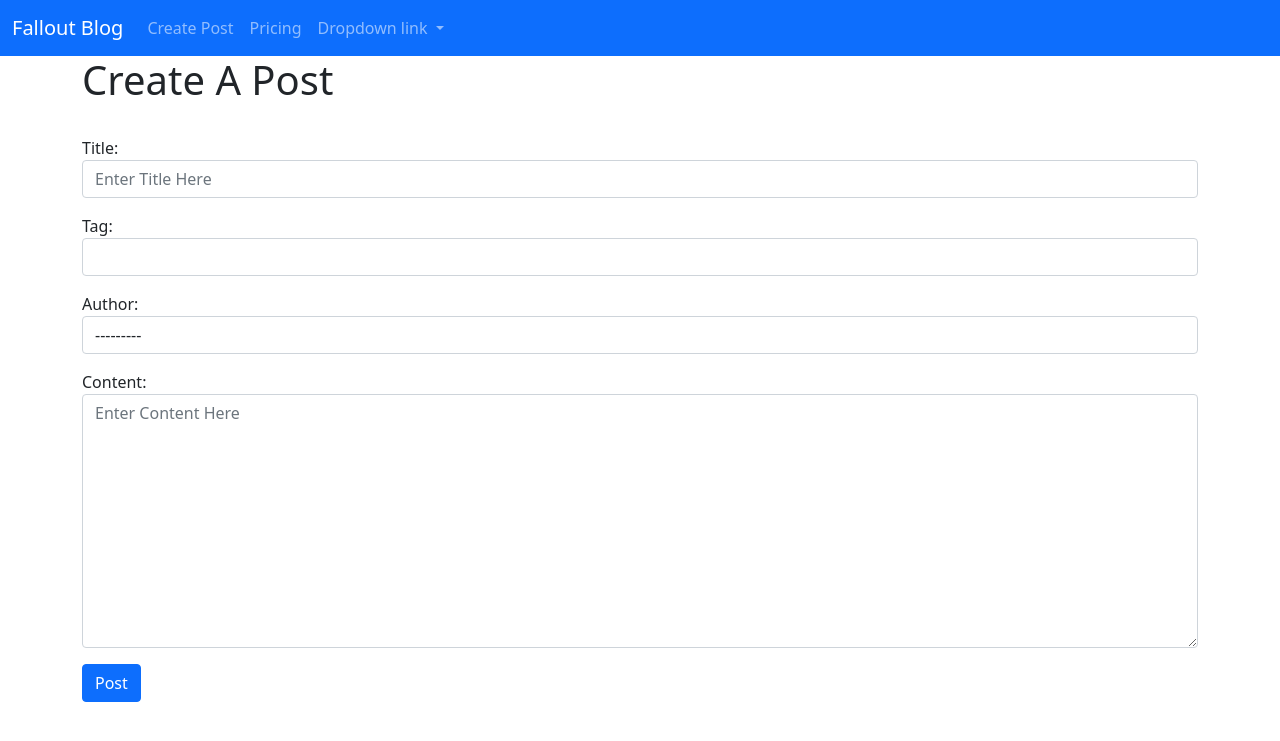
After one commit to Code-Institute-Submissions/falloutblog4, a Django app: page /add_post/ in a window 1280 px wide. The commit adds this page. Shown: the top 741 px of the page. Run offline with Django 3.2, Linux system fonts and the light colour scheme.

Commit message:
Add ability for users to add post and use bootstrap for form style

```diff
--- /dev/null
+++ b/blog/forms.py
@@ -0,0 +1,15 @@
+from django import forms
+from .models import Post
+
+
+class PostForm(forms.ModelForm):
+    class Meta:
+        model = Post
+        fields = ('title', 'tag', 'author', 'content')
+
+        widgets = {
+            'title': forms.TextInput(attrs={'class': 'form-control', 'placeholder': 'Enter Title Here'}),
+            'tag': forms.TextInput(attrs={'class': 'form-control'}),
+            'author': forms.Select(attrs={'class': 'form-control'}),
+            'content': forms.Textarea(attrs={'class': 'form-control', 'placeholder': 'Enter Content Here'}),
+        }
--- a/blog/models.py
+++ b/blog/models.py
@@ -1,11 +1,16 @@
 from django.db import models
 from django.contrib.auth.models import User
+from django.urls import reverse
 
 
 class Post(models.Model):
     title = models.CharField(max_length=100)
+    tag = models.CharField(max_length=100)
     author = models.ForeignKey(User, on_delete=models.CASCADE)
     content = models.TextField()
 
     def __str__(self):
         return self.title + '  |  ' + str(self.author)
+
+    def get_absolute_url(self):
+        return reverse('article-detail', args=(str(self.id)))
--- /dev/null
+++ b/blog/templates/add_post.html
@@ -0,0 +1,18 @@
+{% extends 'base.html' %}
+{% block title %}Create Post{% endblock %}
+{% block content %}
+
+
+
+<h1> Create A Post</h1>
+<form method="POST">
+    <br>
+    {% csrf_token %}
+    {{ form.as_p}}
+    <button class="btn btn-primary">Post</button>
+</form>
+
+
+
+
+{% endblock %}
--- a/blog/templates/article_details.html
+++ b/blog/templates/article_details.html
@@ -1,4 +1,5 @@
 {% extends 'base.html' %}
+{% block title %}Post{% endblock %}
 
 {% block content %}
 
--- a/blog/templates/base.html
+++ b/blog/templates/base.html
@@ -8,7 +8,11 @@
     <!-- Bootstrap CSS -->
     <link href="https://cdn.jsdelivr.net/npm/bootstrap@5.1.1/dist/css/bootstrap.min.css" rel="stylesheet" integrity="sha384-F3w7mX95PdgyTmZZMECAngseQB83DfGTowi0iMjiWaeVhAn4FJkqJByhZMI3AhiU" crossorigin="anonymous">
 
-    <title>Fallout Blog</title>
+    <title>
+        {% block title %}
+        Fallout Blog
+        {% endblock %}
+    </title>
   </head>
   <body>
     <nav class="navbar navbar-expand-lg navbar-dark bg-primary">
@@ -20,7 +24,7 @@
           <div class="collapse navbar-collapse" id="navbarNavDropdown">
             <ul class="navbar-nav">
               <li class="nav-item">
-                <a class="nav-link" href="#">Features</a>
+                <a class="nav-link" href="{% url 'add_post' %}">Create Post</a>
               </li>
               <li class="nav-item">
                 <a class="nav-link" href="#">Pricing</a>
--- a/blog/urls.py
+++ b/blog/urls.py
@@ -1,7 +1,8 @@
 from django.urls import path
-from .views import Home, ArticleDetail
+from .views import Home, ArticleDetail, AddPost
 
 urlpatterns = [
     path('', Home.as_view(), name="home"),
     path('article/<int:pk>', ArticleDetail.as_view(), name="article-detail"),
+    path('add_post/', AddPost.as_view(), name="add_post"),
 ]
--- a/blog/views.py
+++ b/blog/views.py
@@ -1,6 +1,7 @@
 from django.shortcuts import render
-from django.views.generic import ListView, DetailView
+from django.views.generic import ListView, DetailView, CreateView
 from .models import Post
+from .forms import PostForm
 
 
 class Home(ListView):
@@ -11,3 +12,9 @@ class Home(ListView):
 class ArticleDetail(DetailView):
     model = Post
     template_name = 'article_details.html'
+
+
+class AddPost(CreateView):
+    model = Post
+    form_class = PostForm
+    template_name = 'add_post.html'
```
Also changed, not shown: blog/migrations/0002_post_tag.py (added).
